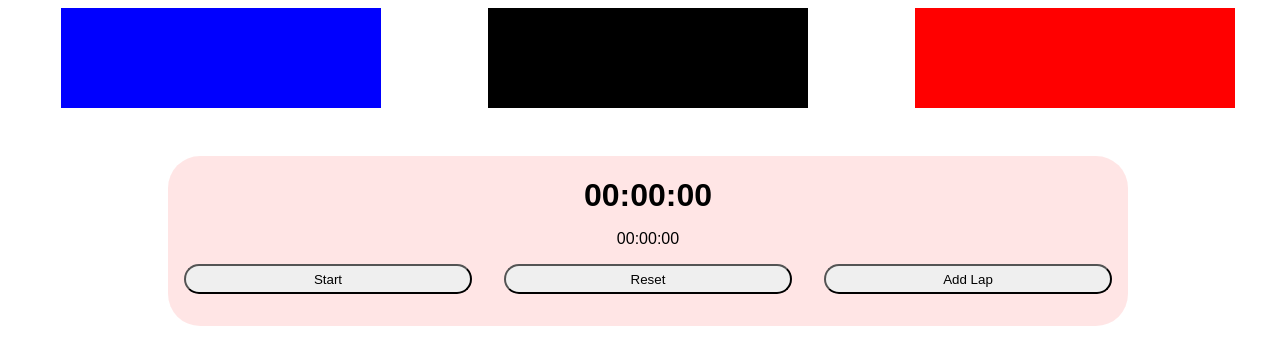
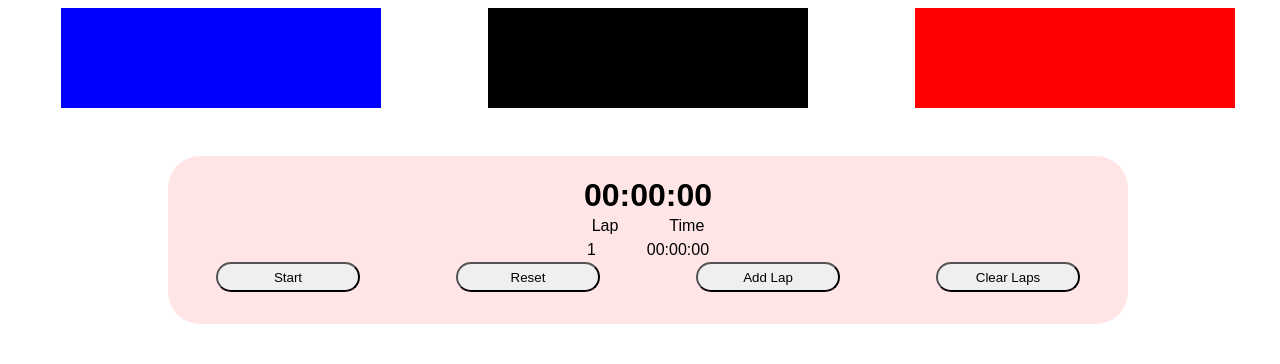
Before and after one commit to jnch009/Basic-Stopwatch-React, a React (Create React App) app: page / in a window 1280 px wide. Both pictures are taken after a click on the button "Add Lap". Shown: the top 364 px of the page. Built offline with nearby package versions, Linux system fonts and the light colour scheme.

Commit message:
Table with laptimes

```diff
--- a/src/components/Stopwatch/Stopwatch.css
+++ b/src/components/Stopwatch/Stopwatch.css
@@ -32,7 +32,7 @@ h1 {
 }
 
 button {
-  width: 30%;
+  width: 15%;
   height: 30px;
   border-radius: 2em;
   transition-property: background-color;
@@ -65,5 +65,12 @@ button:hover {
   margin-bottom: 0;
 }
 
-.lapTimes {
+table {
+  display: flex;
+  align-items: center;
+  flex-direction: column;
 }
+
+tr > td:first-child {
+  padding-right: 3em;
+}
--- a/src/components/Stopwatch/Stopwatch.js
+++ b/src/components/Stopwatch/Stopwatch.js
@@ -16,14 +16,9 @@ export default class Stopwatch extends React.Component {
       lapTimes: [],
       lapsVisibility: false
     };
-
-    this.handleStart = this.handleStart.bind(this);
-    this.handleReset = this.handleReset.bind(this);
-    this.handleStop = this.handleStop.bind(this);
-    this.handleAddLap = this.handleAddLap.bind(this);
   }
 
-  handleStart() {
+  handleStart = () => {
     this.setState({
       startVisible: false
     });
@@ -47,24 +42,24 @@ export default class Stopwatch extends React.Component {
     }, 1000);
 
     this.setState({ intervalID: interval });
-  }
+  };
 
-  handleStop() {
+  handleStop = () => {
     clearInterval(this.state.intervalID);
     this.setState({
       startVisible: true
     });
-  }
+  };
 
-  handleReset() {
+  handleReset = () => {
     this.setState({
       seconds: 0,
       minutes: 0,
       hours: 0
     });
-  }
+  };
 
-  handleAddLap() {
+  handleAddLap = () => {
     this.setState(state => {
       const lapTimes = [
         ...state.lapTimes,
@@ -78,7 +73,14 @@ export default class Stopwatch extends React.Component {
         seconds: 0
       };
     });
-  }
+  };
+
+  // ensuring that the function is bound to the class (the syntax below)
+  handleClearLaps = () => {
+    this.setState({
+      lapTimes: []
+    });
+  };
 
   toDoubleDigit(digit) {
     return digit < 10 ? `0${digit}` : digit;
@@ -94,17 +96,24 @@ export default class Stopwatch extends React.Component {
               {this.toDoubleDigit(this.state.minutes)}:
               {this.toDoubleDigit(this.state.seconds)}
             </h1>
-            {this.state.lapsVisibility ? (
-              <ul className="lapTimes">
-                {this.state.lapTimes.map(item => (
-                  <li key={sID.generate()}>
-                    {this.toDoubleDigit(item.hours)}:
-                    {this.toDoubleDigit(item.minutes)}:
-                    {this.toDoubleDigit(item.seconds)}
-                  </li>
-                ))}
-              </ul>
-            ) : null}
+            <table>
+              <tr>
+                <td>Lap</td>
+                <td>Time</td>
+              </tr>
+              {this.state.lapsVisibility
+                ? this.state.lapTimes.map((item, i) => (
+                    <tr key={sID.generate()}>
+                      <td>{i + 1}</td>
+                      <td>
+                        {this.toDoubleDigit(item.hours)}:
+                        {this.toDoubleDigit(item.minutes)}:
+                        {this.toDoubleDigit(item.seconds)}
+                      </td>
+                    </tr>
+                  ))
+                : null}
+            </table>
             <div className="watchButtons">
               {this.state.startVisible ? (
                 <button className="start" onClick={this.handleStart}>
@@ -117,6 +126,7 @@ export default class Stopwatch extends React.Component {
               )}
               <button onClick={this.handleReset}>Reset</button>
               <button onClick={this.handleAddLap}>Add Lap</button>
+              <button onClick={this.handleClearLaps}>Clear Laps</button>
             </div>
           </div>
         </div>
```
Also changed, not shown: package.json (line endings or trailing spaces), 1 other file (tests, documents, lock files or other folders).
